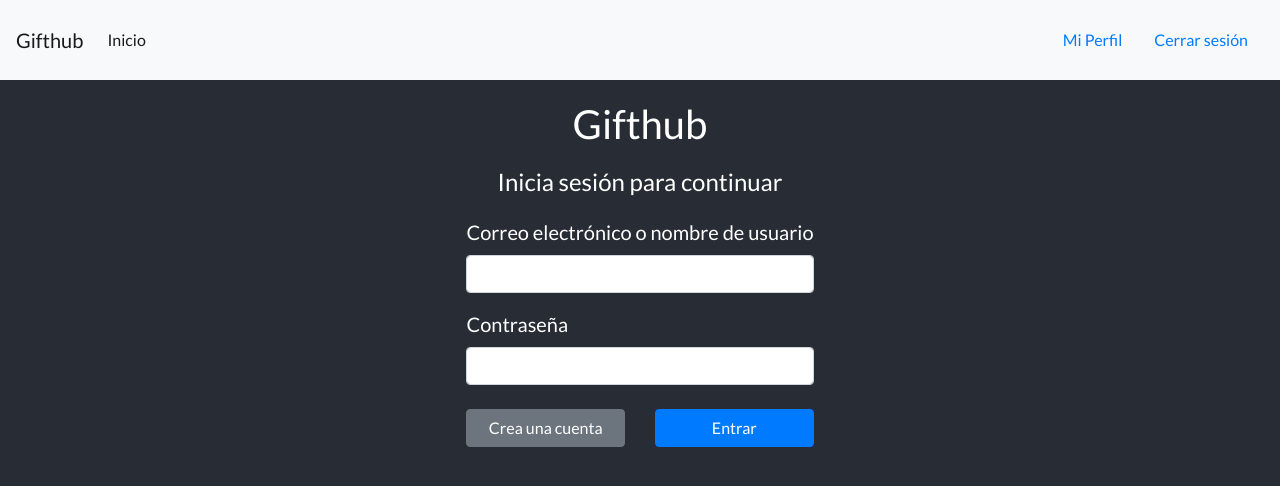
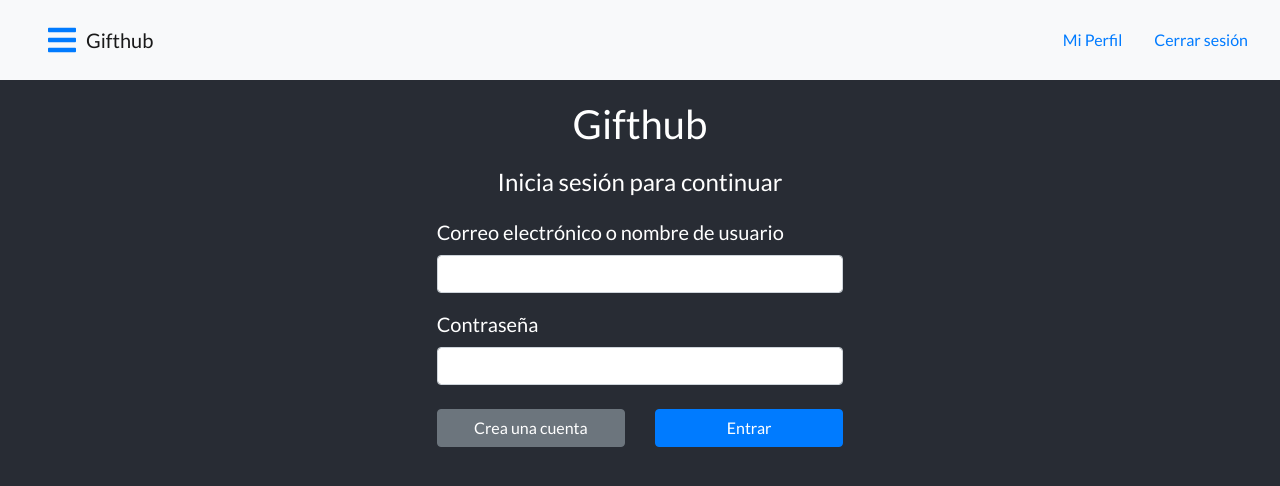
Before and after one commit to max-florian/GiftHub, a React (Create React App) app: page / in a window 1280 px wide. Shown: the top 486 px of the page. Built offline with nearby package versions, Linux system fonts and the light colour scheme.

Commit message:
se agregaron rutas, faltan las de admin

```diff
--- a/src/App.css
+++ b/src/App.css
@@ -32,7 +32,7 @@
 .App-header {
   background-color: #282c34;
   min-height: 100vh;
-  display: flex;
+  /* display: flex; */
   flex-direction: column;
   align-items: center;
   font-size: calc(10px + 2vmin);
--- a/src/App.tsx
+++ b/src/App.tsx
@@ -5,14 +5,17 @@ import {
   Route
 } from "react-router-dom";
 import './App.css';
-import Header from './components/Header';
+import {Header} from './components/Header';
 import Login from './components/Login';
 import Profile from './components/Profile';
-import  Navbar  from "./components/mainLayout/Navbar"
 import UserInventory from './components/UserInventory/index'
 import Home from './components/Home/Index'
+import Inventory from './components/Catalog/Compra/index'
+import TransactionLogUser from './components/TransactionLog/User/index'
 
 function App() {
+
+
   return (
     <BrowserRouter>
       <div className="App">
@@ -28,6 +31,8 @@ function App() {
             </Route>
             <Route path='/' exact component={Home}></Route>
             <Route path='/inventariousuario' exact component={UserInventory}></Route>
+            <Route path='/carrocompra' exact component={Inventory}></Route>
+            {/* <Route path='/transactionlog' exact component={TransactionLogUser}></Route> */}
           </Switch>
         </div>
       </div>
--- a/src/components/Header/index.tsx
+++ b/src/components/Header/index.tsx
@@ -1,24 +1,59 @@
-import React from "react";
+import React ,  { useState } from "react";
 import { Link } from "react-router-dom";
 import { removeToken, removeUserId } from "../../utils/storage";
+import { navItems} from "../mainLayout/navItems";
+import { getUserId } from "../../utils/storage";
 
 export function removeData() {
     removeToken();
     removeUserId();
 }
 
-export default function Header() {
+export function Header(){
+    const usr = getUserId();
+    if(!usr){
+        return HeaderLogged();
+    }else{
+        return Headerf();
+    }
+}
+
+export function Headerf() {
     return (
         <nav className="navbar navbar-expand-lg navbar-light bg-light">
             <Link to="/" className="navbar-brand">Gifthub</Link>
             <button className="navbar-toggler" type="button" data-toggle="collapse" data-target="#navbarSupportedContent" aria-controls="navbarSupportedContent" aria-expanded="false" aria-label="Toggle navigation">
                 <span className="navbar-toggler-icon"></span>
             </button>
+            <div className="collapse navbar-collapse" id="navbarSupportedContent">
+                {/* <ul className="navbar-nav mr-auto">
+                    <li className="nav-item active">
+                        <Link to="/home" className="nav-link">Inicio</Link>
+                    </li>
+                </ul> */}
+                {/* <ul className="form-inline my-2 my-lg-0">
+                    <Link to="/profile" className="nav-link">Mi Perfil</Link>
+                    <Link onClick={removeData} to="/" className="nav-link">Cerrar sesión</Link>
+                </ul> */}
+            </div>
+        </nav>
+    )
+}
+
+export function HeaderLogged() {
+    const [sidebar, setSidebar] = useState(false);
+    const showSidebar = () =>setSidebar(!sidebar)
+    return (
+        <nav className="navbar navbar-expand-lg navbar-light bg-light">
+            <Link to="#" className="menu-bars">
+                <i className="fas fa-bars" onClick={showSidebar}></i>
+            </Link>
+            <Link to="/home" className="navbar-brand" style={{marginLeft:10}}>Gifthub</Link>
 
             <div className="collapse navbar-collapse" id="navbarSupportedContent">
                 <ul className="navbar-nav mr-auto">
                     <li className="nav-item active">
-                        <Link to="/home" className="nav-link">Inicio</Link>
+                        <Link to="/home" className="nav-link"></Link>
                     </li>
                 </ul>
                 <ul className="form-inline my-2 my-lg-0">
@@ -26,6 +61,26 @@ export default function Header() {
                     <Link onClick={removeData} to="/" className="nav-link">Cerrar sesión</Link>
                 </ul>
             </div>
+            <nav className={sidebar?'nav-menu active':'nav-menu'}>
+                <ul className="nav-menu-items" onClick={showSidebar}>
+                    <li className="navbar-toggle">
+                        <Link to="#" className="menu-bars">
+                            <i className="fas fa-times"></i>
+                        </Link>
+                    </li>
+                    {navItems.map((item,index)=>{
+                        return(
+                            <li key={index} className={item.cname}>
+                                <Link to={item.path}>
+                                    {item.icon}
+                                    <span className='navbarText'>{item.title}</span>
+                                </Link>
+                            </li>
+                        );
+                    })}
+                </ul>
+            </nav>
         </nav>
+
     )
 }
--- a/src/components/Login/index.tsx
+++ b/src/components/Login/index.tsx
@@ -5,6 +5,10 @@ export default function Login() {
     const { emailOrUsername, password, login, error } = useLoginState();
 
     return (
+        <>
+        <div className='row'>
+            <div className='col-md-4'></div>
+            <div className='col-md-4'>
                 <form>
                     <h1 style={{ fontSize: 40, margin: 20 }}>Gifthub</h1>
                     <h4 style={{ margin: 20 }}>Inicia sesión para continuar</h4>
@@ -45,5 +49,10 @@ export default function Login() {
                         </div>
                     }
                 </form>
+            </div>
+            <div className='col-md-4'></div>
+        </div>
+
+        </>
     )
 }
--- a/src/components/UserInventory/userInventoryState.tsx
+++ b/src/components/UserInventory/userInventoryState.tsx
@@ -1,7 +1,8 @@
 import {useEffect, useState} from "react"
 import {UserCard} from "."
 import utils from  '../../utils/callApi'
-//import { getToken } from "../../utils/storage";
+import { useHistory } from "react-router-dom";
+import { getUserId } from "../../utils/storage";
 
 export function useCardState(){
     const [amount, setAmount] = useState<number>(0);
@@ -16,11 +17,13 @@ export function useCardState(){
 export function useInventoryState(){
     const [items, setItems] = useState<Array<UserCard>>(new Array<UserCard>())
     const [errorMessage, setErrorMessage] = useState<string>('')
-    //const user = getToken();
+    const userId = getUserId();
+    const history = useHistory();
     useEffect(() => {
+        if (!userId) return history.replace('/');
         try{
             utils.callApi({
-                uri: '/userCards/5f99fdba946d8a0683db100e',
+                uri: '/userCards/'+userId,
                 method: 'GET',
                 body: {}
             }).then((response) => {
--- a/src/components/mainLayout/navItems.js
+++ b/src/components/mainLayout/navItems.js
@@ -11,5 +11,17 @@ export const navItems = [
         path:'/inventariousuario',
         icon:<i className="fas fa-th"></i>,
         cname:'nav-text'
+    },
+    {
+        title:'Compra',
+        path:'/carrocompra',
+        icon:<i className="fas fa-shopping-cart"></i>,
+        cname:'nav-text'
+    },
+    {
+        title:'Transacciones',
+        path:'/transactionlog',
+        icon:<i className="fas fa-retweet"></i>,
+        cname:'nav-text'
     }
 ]
```
Lines whose indentation alone changed are shown as unchanged.
